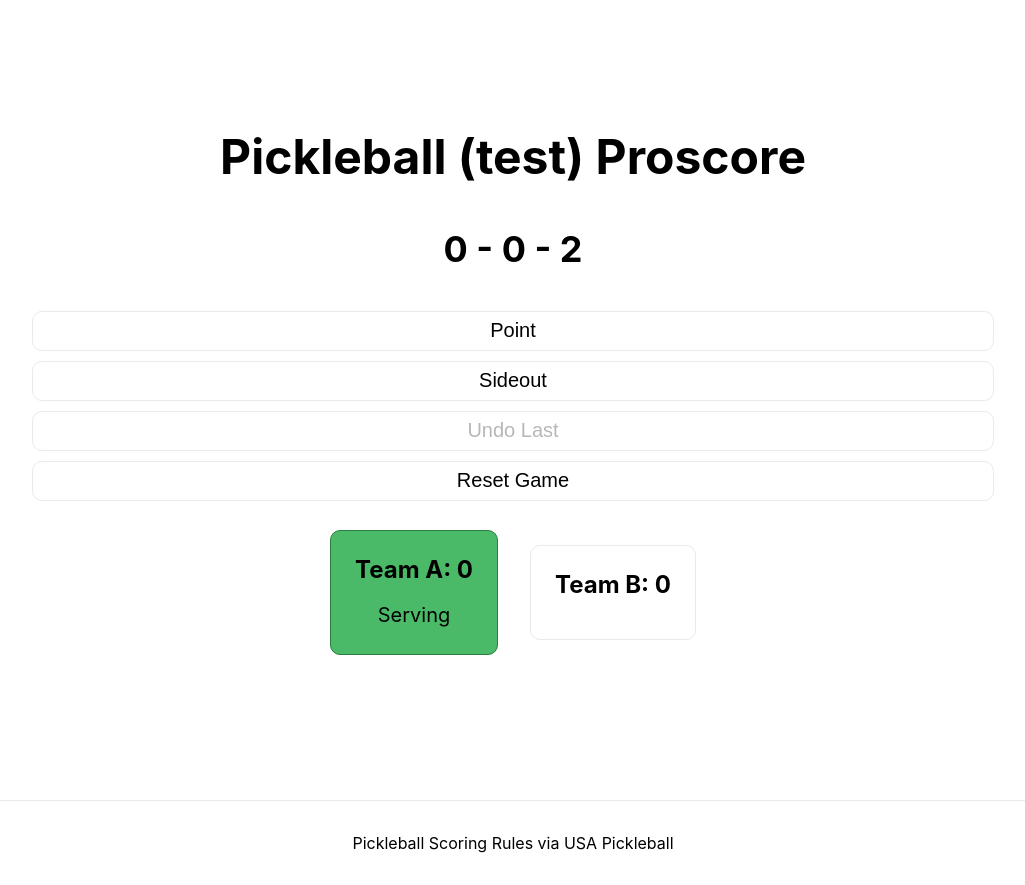
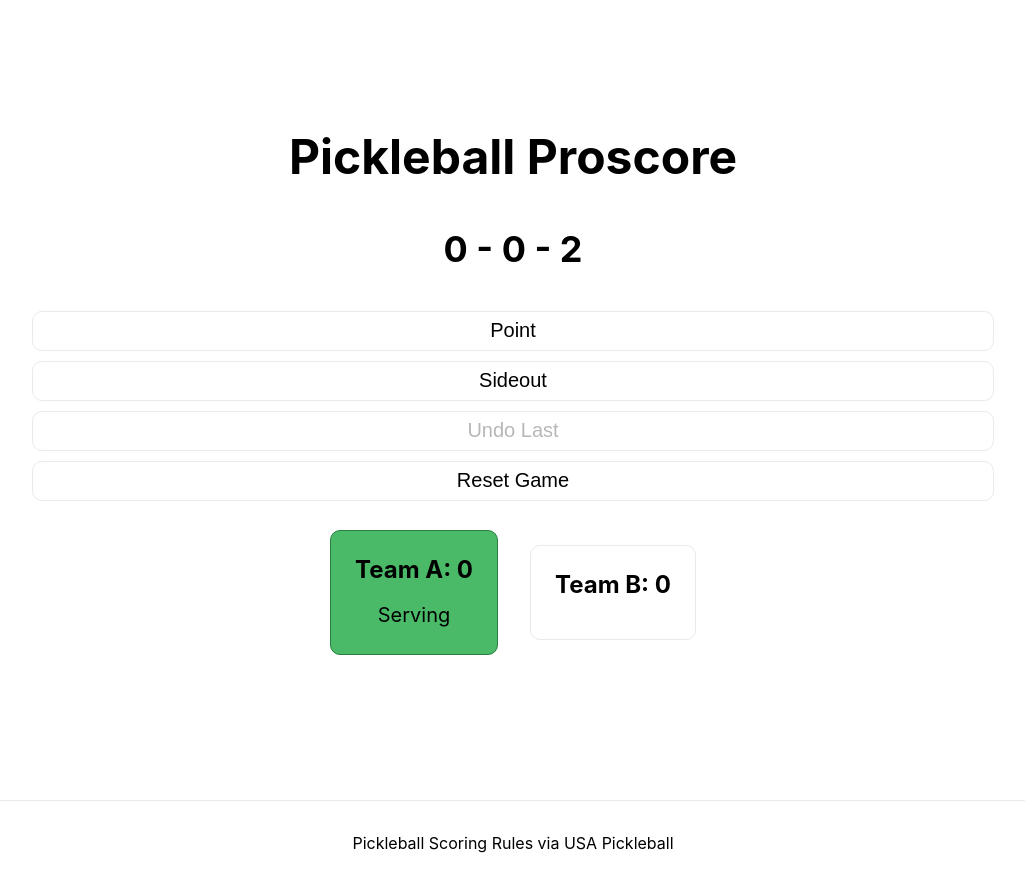
Before and after one commit to GideonStowell/pickleball-prosccore, a Next.js app: page / in a window 1280 px wide. Shown: the whole page, without its empty margins (127-1152 px from the left). Built offline with nearby package versions, Linux system fonts and the light colour scheme.

Commit message:
Make it normal again

```diff
--- a/pages/index.js
+++ b/pages/index.js
@@ -102,7 +102,7 @@
       </Head>
 
       <main className={styles.main}>
-        <h1 className={styles.title}>Pickleball (test) Proscore</h1>
+        <h1 className={styles.title}>Pickleball Proscore</h1>
 
         <div className={styles.description}>
           <h2>
```
